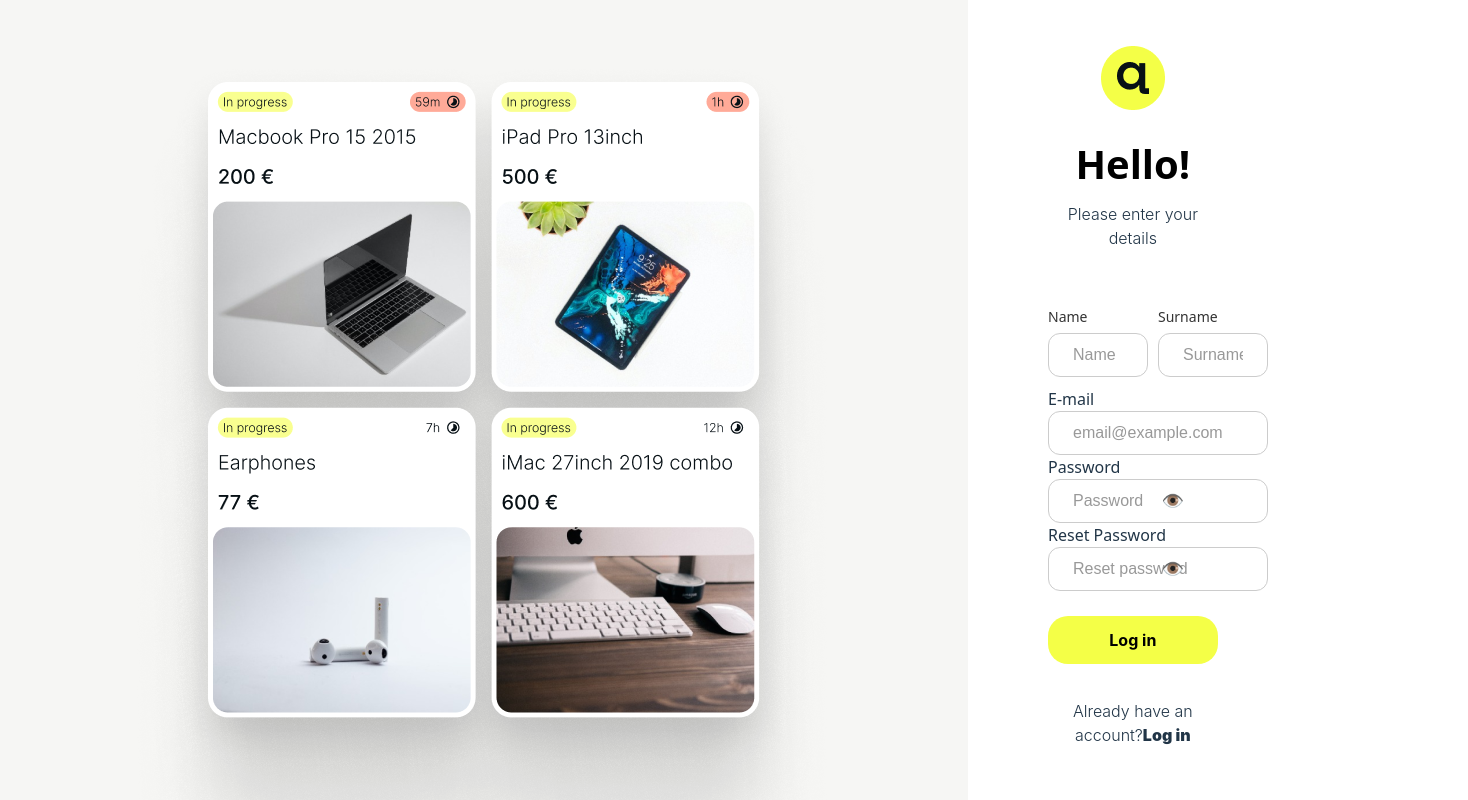
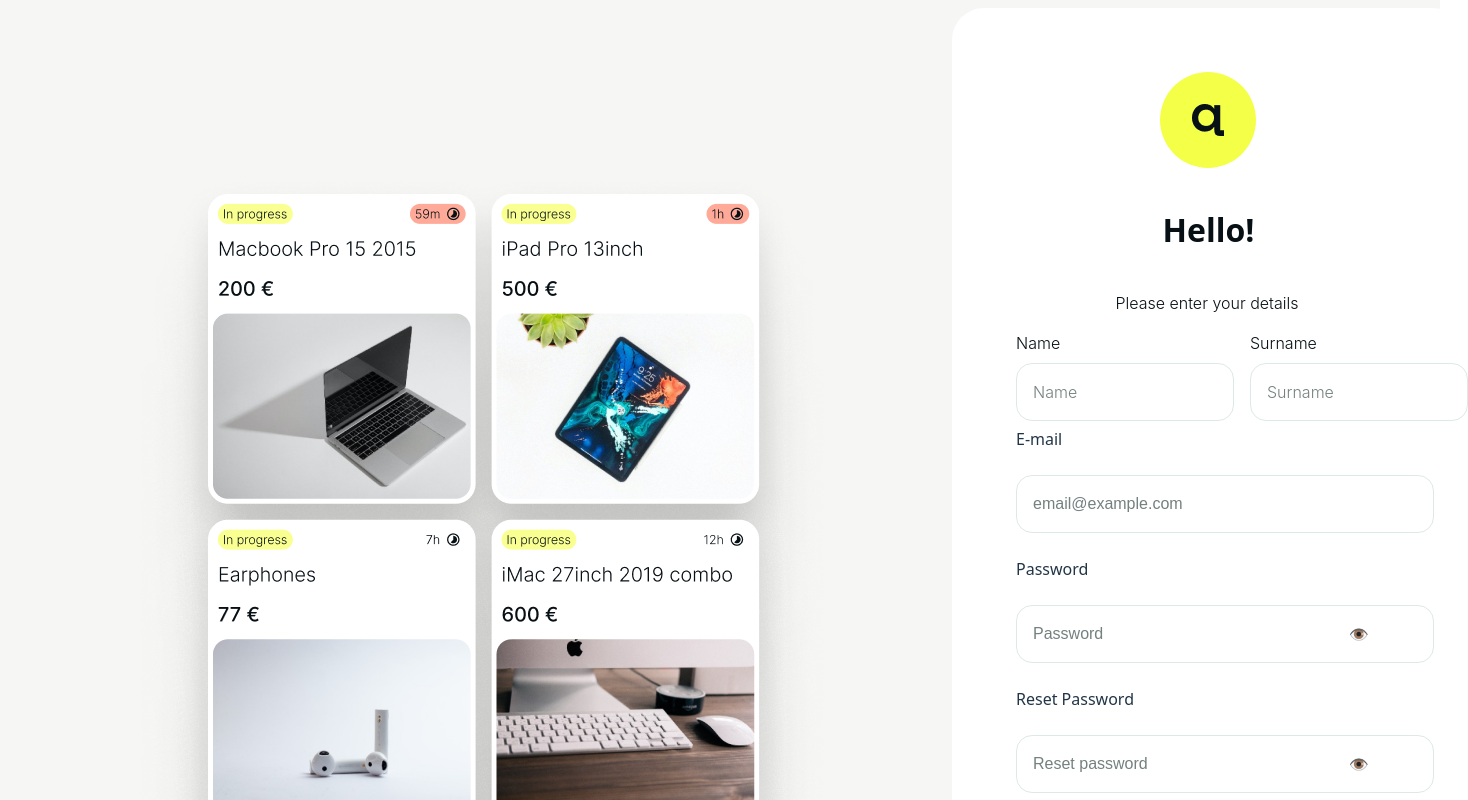
Before and after one commit to AndjelaShida/AuctionBay-Frontend, a React (Vite) app: page /registerpage in a window 1280 px wide. Shown: the top 800 px of the page, 1468 px wide, since content can reach past the window. Built offline with nearby package versions, Linux system fonts and the light colour scheme.

Commit message:
fix register page

```diff
--- a/src/Base/Base.style.ts
+++ b/src/Base/Base.style.ts
@@ -16,6 +16,9 @@
 
     @media ${devices.mobile} {
     padding: 0px;
+    overflow: hidden;
+
+
   }
 `;
 
--- a/src/pages/LandingPage/LandingPage.style.ts
+++ b/src/pages/LandingPage/LandingPage.style.ts
@@ -4,14 +4,15 @@
 
 
 export const Content = styled.div`
-  width: 1440px;
+  max-width: 1440px;
+  width: 100% ;
   padding: 40px 20px;
   text-align: center;
-   background-color: #F6F6F4 ;
 
     @media ${devices.mobile} {
     width: 100%;
     padding: 24px 12px;
+
   }
 
 `;
@@ -19,7 +20,7 @@
 export const Header = styled.header`
   display: flex;
   justify-content: space-between;
-  algin-items: center;
+  align-items: center;
   height: 104px;
   padding: 20px 32px;
   width: 100%;
@@ -141,17 +142,18 @@
 top: 20px ;
 right: 40px ;
 display: flex ;
-gap 16px ;
+gap: 16px ;
 `;
 
 export const Auctions = styled.div`
-  width: 1144px;
+  max-width: 1144px;
+  width: 100%;
   height: auto;
   border-radius: 32px;
   border: 8px solid #272D2D;
   overflow: hidden;
   margin: 40px auto 0 auto;
-
+  background-color: #F6F6F4 ;
 
   img {
     width: 100%;
--- a/src/pages/LandingPage/Login.style.ts
+++ b/src/pages/LandingPage/Login.style.ts
@@ -1,11 +1,17 @@
 import { Link } from "react-router-dom";
 import styled from "styled-components"; // ``;
+import { devices } from "../../styles/media";
 
 export const LoginWrapper = styled.div`
   display: flex;
   height: 100vh;
   width: 100vw;
   overflow: hidden;
+
+   @media ${devices.mobile} {
+    flex-direction: column;
+
+    }
 `;
 
 export const LoginLeft = styled.div`
@@ -20,6 +26,10 @@
  width: auto;
  object-fit: contain;
  }
+
+ @media ${devices.mobile} {
+   display: none;
+   }
 `;
 
 export const LoginRight = styled.div`
@@ -30,6 +40,12 @@
   align-items: center; /* horizontalno centriranje */
   padding: 40px 80px;
   gap: 8px;
+
+  @media ${devices.mobile} {
+  flex: none;
+  width: 70%;
+  padding: 50px;
+  }
 `;
 
 export const Title = styled.h2`
--- a/src/pages/LandingPage/Register.style.ts
+++ b/src/pages/LandingPage/Register.style.ts
@@ -1,14 +1,13 @@
-
 import { Link } from "react-router-dom";
 import styled from "styled-components";
 import { devices } from "../../styles/media";
 
-
 export const RegisterWrapper = styled.div`
   display: flex;
-  height: 100vh;
-  width: 100vw;
-  overflow: hidden;
+  flex-direction: row;
+  width: 1440px;
+  height: 1024px;
+  background-color: #f6f6f4;
 
   @media ${devices.mobile} {
     flex-direction: column;
@@ -16,7 +15,8 @@
 `;
 
 export const RegisterLeft = styled.div`
-  flex: 2; /* 2/3 širine */
+  width: 968px;
+  height: 1024px;
   background-color: #f6f6f4;
   display: flex;
   justify-content: center;
@@ -34,79 +34,158 @@
 `;
 
 export const RegisterRight = styled.div`
-  flex: 1; /* 1/3 širine */
+  max-width: 472px;
+  width: 464px;
+  height: 1024px;
+  display: flex;
+  flex-direction: row;
+  justify-content: center;
+  align-items: center;
+  flex-direction: column;
+  gap: 8px;
+  padding: 8px;
+
+
+`;
+
+export const RightContainer = styled.div`
+  max-width: 448px;
+  width: 448px;
+  height: 1008px;
   display: flex;
   flex-direction: column;
-  justify-content: center;
   align-items: center;
-  padding: 20px 80px;
-  gap: 8px;
+  gap: 16px;
+  border-radius: 32px;
+  padding: 64px 32px ;
+  background-color: #ffffff;
 
-  @media ${devices.mobile} {
-  flex: none;
-  width: 70%;
-  padding: 50px;
-  }
 `;
 
-export const Title = styled.h2`
-  font-size: 40px;
+export const TitleHello = styled.h2`
+  width: 91px;
+  height: 38px;
+  font-size: 32px;
   font-weight: 700;
-  color: #000;
-  margin: 0;
+  color: #071015;
+  line-height: 120%;
   text-align: center;
 `;
 
 export const Subtitle = styled.div`
+  display: flex;
+  align-items: center;
+  justify-content: center;
+  gap: 4px;
   font-family: "Inter", sans-serif;
   font-weight: 300;
   font-size: 16px;
-  width: 100%;
+  line-height: 24px;
+  color: #071015;
   text-align: center;
-  margin-bottom: 24px;
+
 
   strong {
     font-weight: 900;
     cursor: pointer;
+
   }
 `;
 
+export const TitlePlease = styled.div`
+  width: 185px;
+  height: 24px;
+  font-family: "Inter", sans-serif;
+  font-weight: 300;
+  font-size: 16px;
+  line-height: 24px;
+  color: #071015;
+
+`;
+
 export const FormContainer = styled.form`
-  width: 100%;
+  width: 384px;
+  height: 408px;
   display: flex;
   flex-direction: column;
-  margin-top: 24px;
+  gap: 24px;
+
 `;
 
-export const Row = styled.div`
+export const Inputs = styled.div`
+  width: 384px;
+  height: 336px;
   display: flex;
-  gap: 40px;
-  margin-bottom: 10px;
+  gap: 16px;
+
+
+    &::placeholder {
+  color:#FFFFFF ;
+  width: 184px;
+  height: 40px;
+  min-height: 40px;
+  border-radius: 16px;
+  border: 1px solid  #DDE9E6;
+  padding: 8px 16px 8px 16px;
+  gap: 8px;
+  }
+
 `;
 
 export const InputGroup = styled.div`
+width 184px;
+height: 72px;
+gap: 8px;
 flex: 1;
 display: flex;
 flex-direction: column;
 
-    &:first-child {
-    margin-right: 20px;
+
+  label {
+    font-family: "Inter", sans-serif;
+    font-size: 16px;
+    font-weight: 300;
+    line-height: 24px ;
+    color: #071015;
   }
 
-  label {
-    font-size: 14px;
-    font-weight: 500;
-    margin-bottom: 6px;
-    color: #333;
+`;
+
+export const InputSmall = styled.input`
+  width: 184px;
+  height: 40px;
+  min-height: 40px;
+  border-radius: 16px;
+  border: 1px solid #DDE9E6;
+  background: #FFFFFF;
+  padding: 8px 16px;
+  font-size: 16px;
+  font-family: "Inter", sans-serif;
+
+
+  &::placeholder {
+    color: #74817F;
+    font-size: 16px;
+    font-weight: 300;
+    line-height:
+  }
+
+  &:focus {
+    border-color: #333;
+    outline: none;
   }
 `;
 
+
 export const Input = styled.input`
-  padding: 12px 24px;
-  border-radius: 12px;
-  border: 1px solid #ccc;
-  font-size: 16px;
-  width: 100%;
+width: 384px;
+height: 40px;
+min-height: 40px;
+  padding: 8px 16px 8px 16px ;
+  border-radius: 16px;
+  border: 1px solid #DDE9E6;
+  background-color: #FFFFFF ;
+
 
   &:focus {
     border-color: #333;
@@ -114,17 +193,22 @@
   }
 
   &::placeholder {
-    color: #999;
+    color: #74817F;
+    font-size: 16px;
+    font-weight: 300;
+    line-height:
   }
 `;
 
 export const PasswordWrapper = styled.div`
+ display: flex;
+ flex-direction: column;
+ width: 384px;
+ height: 72px;
+ gap: 8px;
  position: relative;
-  width: 100%;
 
-  input {
-    width: 100%;
-  }
+
 
   button {
     position: absolute;
@@ -134,33 +218,36 @@
     background: transparent;
     border: none;
     cursor: pointer;
-    font-size: 18px;
+    font-size: 16px;
   }
 `;
 
 export const SubmitButton = styled.button`
-  width: 100%;
-  padding: 14px 20px;
-  font-family: "Inter", sans-serif;
-  font-weight: 700;
-  border-radius: 20px;
-  border: none;
+  width: 384px;
+  height: 40px;
+  min-height: 40px;
+  padding: 8px 16px 8px 16px;
+  gap: 8px;
+  border-radius: 16px;
   background-color: #f4ff47;
-  color: #000;
-  margin-top: 25px;
   cursor: pointer;
   transition: background-color 0.3s ease;
+
 
   &:hover {
     background-color: #dbdb18;
   }
 `;
+
 export const MutedLink = styled(Link)`
-  color: #213547 ;
-  font-weight: 900;
+  color: #071015;
+  font-weight: 700;
   font-size: 16px;
   text-decoration: none;
   cursor: pointer;
+
+
+
 
   &:hover {
     color: #333;
@@ -168,11 +255,10 @@
 `;
 
 export const IconButton = styled(Link)`
-width: 64;
-  height: 64;
+  width: 64px;
+  height: 64px;
   border-radius: 50%;
-  objectFit: "cover"
-  background-color: #F4FF47;
+  background-color: #f4ff47;
   display: flex;
   justify-content: center;
   align-items: center;
@@ -182,4 +268,6 @@
   text-decoration: none;
   cursor: pointer;
   transition: background-color 0.3s ease;
+
+
 `;
--- a/src/pages/LandingPage/RegisterPage.tsx
+++ b/src/pages/LandingPage/RegisterPage.tsx
@@ -5,14 +5,17 @@
   RegisterRight,
   Subtitle,
   FormContainer,
-  Row,
   InputGroup,
   Input,
   PasswordWrapper,
   SubmitButton,
-  Title,
   MutedLink,
   IconButton,
+  RightContainer,
+  TitleHello,
+  TitlePlease,
+  Inputs,
+  InputSmall,
 } from "./Register.style";
 
 const RegisterPage: React.FC = () => {
@@ -26,23 +29,30 @@
       </RegisterLeft>
 
       <RegisterRight>
+        <RightContainer>
+
         <IconButton to="#">
           <img src="images/Left navigation.png" alt="left navigation" />
         </IconButton>
-        <Title>Hello!</Title>
-        <Subtitle>Please enter your details</Subtitle>
+
+        <TitleHello>Hello!</TitleHello>
+
+        <TitlePlease>Please enter your details</TitlePlease>
 
         <FormContainer>
-          <Row>
+          <Inputs>
+
             <InputGroup>
               <label htmlFor="name">Name</label>
-              <Input id="name" type="text" placeholder="Name" />
+              <InputSmall id="name" type="text" placeholder="Name" />
             </InputGroup>
+
             <InputGroup>
               <label htmlFor="surname">Surname</label>
-              <Input id="surname" type="text" placeholder="Surname" />
+              <InputSmall id="surname" type="text" placeholder="Surname" />
             </InputGroup>
-          </Row>
+
+          </Inputs>
 
           <label htmlFor="email">E-mail</label>
           <Input id="email" type="email" placeholder="email@example.com" />
@@ -83,14 +93,19 @@
             </button>
           </PasswordWrapper>
 
-          <SubmitButton type="submit">Log in</SubmitButton>
 
-          <Subtitle style={{ marginTop: 35 }}>
+          <SubmitButton type="submit">
+            Sign up
+            </SubmitButton>
+
+          <Subtitle>
             Already have an account?
             <MutedLink to="/loginpage">Log in</MutedLink>
           </Subtitle>
         </FormContainer>
+        </RightContainer>
       </RegisterRight>
+
     </RegisterWrapper>
   );
 };
--- a/src/styles/media.ts
+++ b/src/styles/media.ts
@@ -11,4 +11,6 @@
   tablet: `(max-width: ${size.tablet})`,
   laptop: `(max-width: ${size.laptop})`,
   desktop: `(max-width: ${size.desktop})`,
+
+
 };
```
Lines whose indentation alone changed are shown as unchanged.
